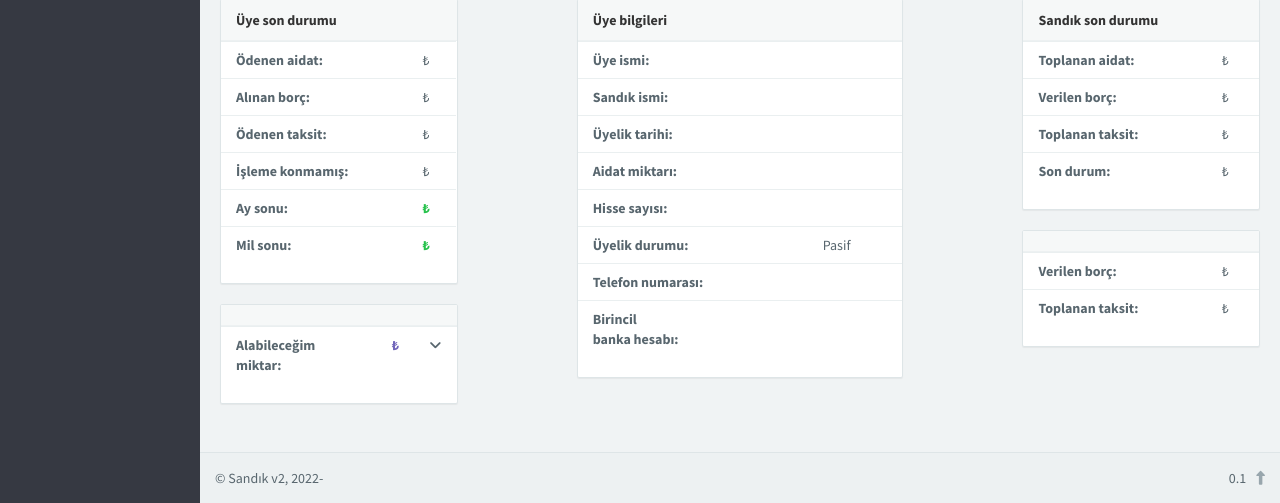
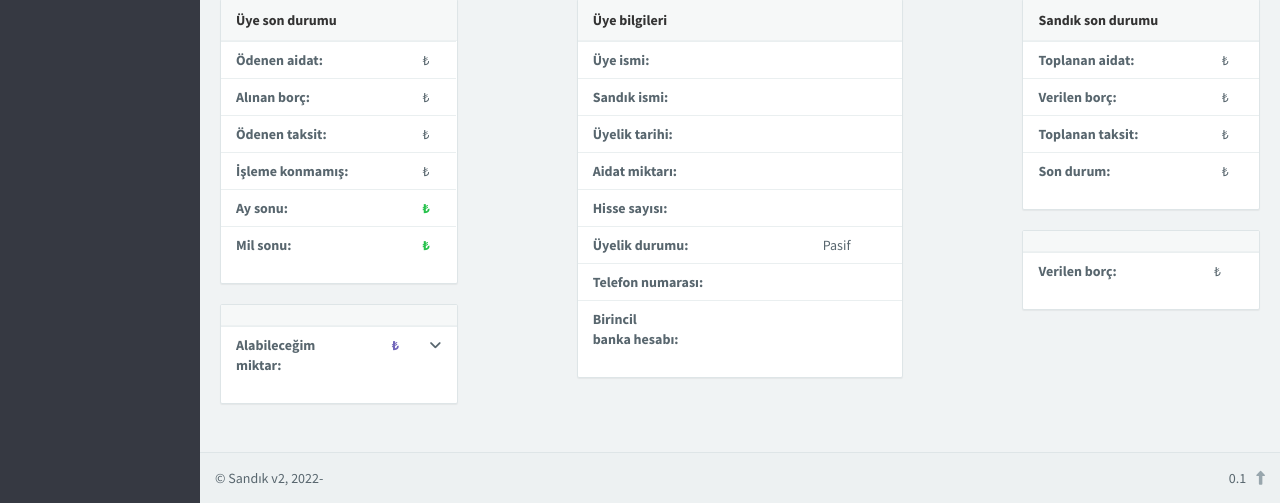
Before and after one commit to yilmazmuhammed/Sandikv2, a Python web app: template sandik/sandik/templates/sandik/sandik_summary_for_member_page.html in a window 1280 px wide. Shown: the part 297-800 px from the top of the page. Run offline with Jinja, Linux system fonts and the light colour scheme; the template is opened without the code that fills it: most values are stand-ins (such as "Sample title", 1, 10 or a date in 2020); some libraries are stand-ins or nearby versions.

Commit message:
Sandık özeti sayfasında sandığa katkısı tablosunda geri toplanan aidat satırı sadece güven bağlı sandıklarda gösterilecek

```diff
--- a/sandik/sandik/templates/sandik/sandik_summary_for_member_page.html
+++ b/sandik/sandik/templates/sandik/sandik_summary_for_member_page.html
@@ -434,14 +434,18 @@
                 <th>Verilen borç:</th>
                 <td>{{ g.member.get_loaned_amount() }} ₺</td>
               </tr>
-              <tr class="row">
-                <th>Toplanan taksit:</th>
-                <td>{{ g.member.get_paid_amount_of_loaned() }} ₺</td>
-              </tr>
-              {# <tr class="row"> #}
-              {#   <th>Şu an ki bakiye:</th> #}
-              {#   <td>{{ g.member.get_balance() }} ₺</td> #}
-              {# </tr> #}
+              {% if g.sandik.is_type_with_trust_relationship() %}
+                <tr class="row">
+                  <th>Toplanan taksit:</th>
+                  <td>{{ g.member.get_paid_amount_of_loaned() }} ₺</td>
+                </tr>
+                {% if current_user.is_admin() %}
+                  <tr class="row">
+                    <th>Şu an ki bakiye:</th>
+                    <td>{{ g.member.get_balance() }} ₺</td>
+                  </tr>
+                {% endif %}
+              {% endif %}
               </tbody>
             </table>
           </div>
```
